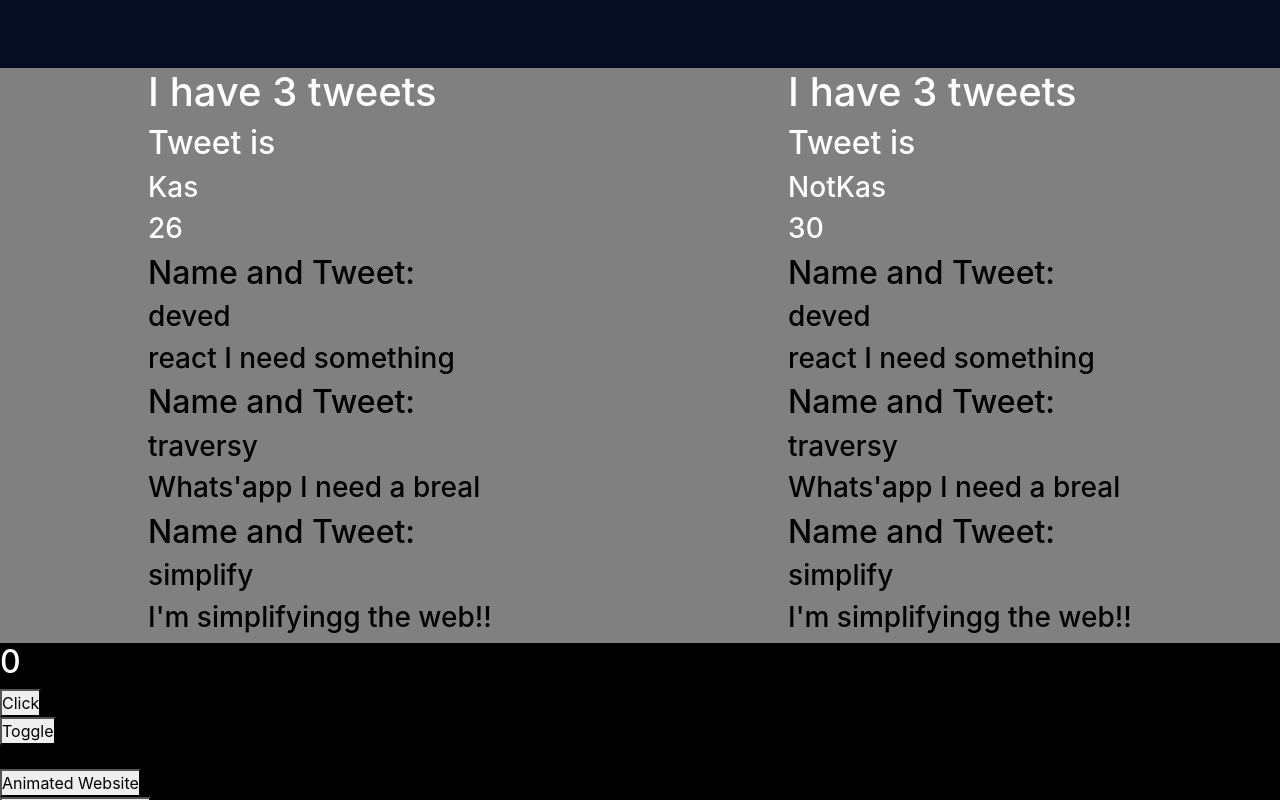
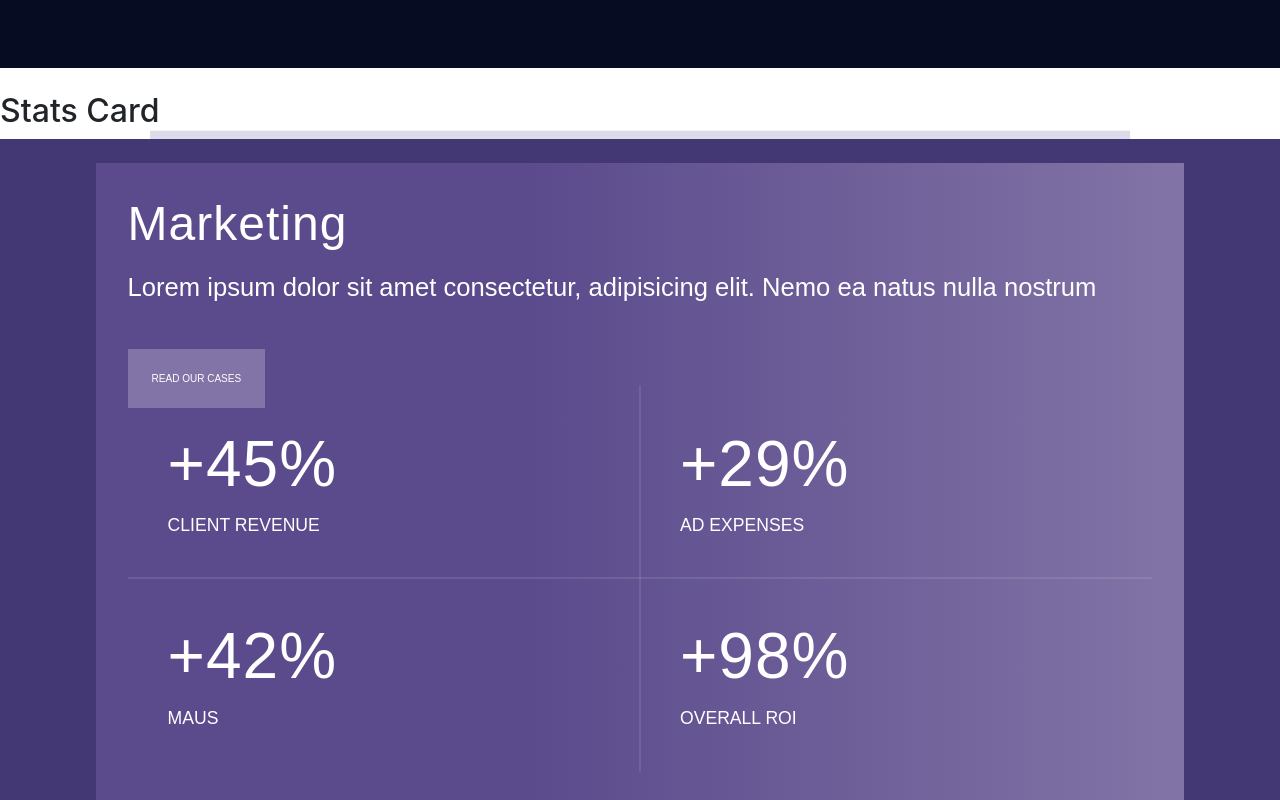
Before and after one commit to KassenBoyaubay/website, a React (Create React App) app: page / in a window 1280 px wide. Shown: the part 5240-6040 px from the top of the page. Built offline with nearby package versions, Linux system fonts and the light colour scheme; no server answers.

Commit message:
added stats_card

```diff
--- a/src/App.js
+++ b/src/App.js
@@ -15,6 +15,7 @@ import FlexGallery from "./components/flex_gallery/flexGallery";
 import RealPhone from "./components/real_phone/realPhone";
 import SignForm from "./components/sign_form/signForm";
 import SkewedBorderBox from "./components/skewed_border_box/skewedBorderBox";
+import StatsCard from "./components/stats_card/statsCard";
 
 const App = () => {
   const name = "Kas";
@@ -123,6 +124,9 @@ const App = () => {
       <div style={skewedBorderBoxContainer}>
         <SkewedBorderBox />
       </div>
+      <br />
+      <h2>Stats Card</h2>
+      <StatsCard />
       <div className="home" style={{ display: "flex" }}>
         <Tweets me={name} age={age} />
         <Tweets me="NotKas" age="30" />
--- /dev/null
+++ b/src/components/stats_card/statsCard.jsx
@@ -0,0 +1,43 @@
+import React from "react";
+import "./statsCard.scss";
+
+const StatsCard = () => {
+  return (
+    <div className="StatsCard">
+      <div className="sc-container">
+        <div className="sc-card">
+          <div className="info-left">
+            <h2 className="info-heading">Marketing</h2>
+            <p className="info-description">
+              Lorem ipsum dolor sit amet consectetur, adipisicing elit. Nemo ea
+              natus nulla nostrum{" "}
+            </p>
+            <a href="#" className="info-button">
+              Read Our Cases
+            </a>
+          </div>
+          <div className="info-right">
+            <div className="stat-group">
+              <h5 className="stat-number">+45%</h5>
+              <span className="stat-name">Client revenue</span>
+            </div>
+            <div className="stat-group">
+              <h5 className="stat-number">+29%</h5>
+              <span className="stat-name">Ad Expenses</span>
+            </div>
+            <div className="stat-group">
+              <h5 className="stat-number">+42%</h5>
+              <span className="stat-name">Maus</span>
+            </div>
+            <div className="stat-group">
+              <h5 className="stat-number">+98%</h5>
+              <span className="stat-name">Overall roi</span>
+            </div>
+          </div>
+        </div>
+      </div>
+    </div>
+  );
+};
+
+export default StatsCard;
--- /dev/null
+++ b/src/components/stats_card/statsCard.scss
@@ -0,0 +1,128 @@
+.StatsCard {
+  font-size: 62.5%; /* 10px */
+
+  $white: #fff;
+  $section-color: #443874;
+  $button-color: #8274a6;
+
+  .sc-container {
+    width: 100%;
+    max-height: 113vh;
+    background-color: $section-color;
+    padding: 1.5rem;
+    display: flex;
+    align-items: center;
+    justify-content: center;
+  }
+
+  .sc-card {
+    background-image: linear-gradient(to right, #5b4b8d 40%, #8274a6);
+    color: $white;
+    font-family: sans-serif;
+    padding: 2rem;
+    position: relative;
+  }
+
+  .sc-card::before {
+    content: "";
+    width: 90%;
+    height: 110%;
+    background-color: rgba(87, 74, 149, 0.2);
+    position: absolute;
+    top: 50%;
+    left: 50%;
+    transform: translate(-50%, -50%);
+    z-index: -1;
+  }
+
+  .info-heading {
+    font-size: 3rem;
+    letter-spacing: 1px;
+    font-weight: 100;
+    margin-bottom: 1rem;
+  }
+
+  .info-description {
+    font-size: 1.6rem;
+    margin-bottom: 4rem;
+    line-height: 1.5;
+  }
+
+  .info-button {
+    text-decoration: none;
+    text-transform: uppercase;
+    color: $white;
+    background-color: $button-color;
+    padding: 1.5rem;
+    transition: all 0.5s;
+  }
+
+  .info-button:hover {
+    box-shadow: 0 0 1.5rem rgba(0, 0, 0, 0.4);
+  }
+
+  .info-right {
+    display: grid;
+    grid-template-columns: 1fr 1fr;
+    margin-top: 5rem;
+    position: relative;
+  }
+
+  .info-right::before,
+  .info-right::after {
+    content: "";
+    background-color: rgba(255, 255, 255, 0.2);
+    position: absolute;
+    top: 50%;
+  }
+
+  .info-right::before {
+    width: 100%;
+    height: 1px;
+    transform: translateY(-50%);
+  }
+
+  .info-right::after {
+    width: 1px;
+    height: 100%;
+    left: 50%;
+    transform: translate(-50%, -50%);
+  }
+
+  .stat-group {
+    padding: 2.5rem;
+  }
+
+  .stat-number {
+    font-size: 2.6rem;
+    letter-spacing: 1px;
+    margin-bottom: 0.6rem;
+  }
+
+  .stat-name {
+    text-transform: uppercase;
+  }
+
+  @media screen and (min-width: 768px) {
+    .card {
+      max-width: 90rem;
+      display: flex;
+      align-items: center;
+      padding: 10rem;
+    }
+    .info-left {
+      flex: 1;
+      padding-right: 3.5rem;
+    }
+    .info-right {
+      flex: 1;
+      margin-top: 0;
+    }
+    .stat-number {
+      font-size: 4rem;
+    }
+    .stat-name {
+      font-size: 1.1rem;
+    }
+  }
+}
```
